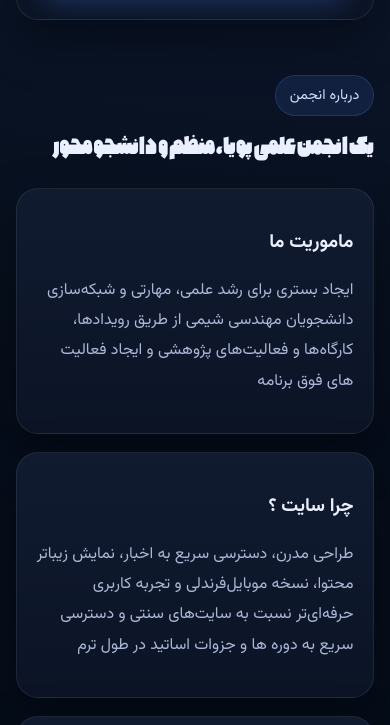
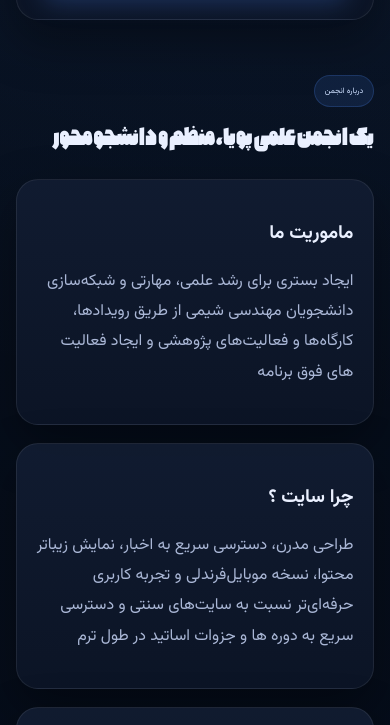
Before and after one commit to hosseinshamibaf/website-chemeng-ardakan-university, a plain HTML site: page index.html in a window 390 px wide. Shown: the part 1220-1945 px from the top of the page. Drawn offline with Linux system fonts and the light colour scheme.

Commit message:
Fix local 2(7)

```diff
--- a/css/styles.css
+++ b/css/styles.css
@@ -2074,5 +2074,15 @@ iframe {
         letter-spacing: -0.5px;
         box-sizing: border-box;
     }
-
-}
+    .section-tag {
+        display: block;
+        width: fit-content;
+        max-width: 100%;
+        white-space: nowrap;
+        font-size:8px;
+        padding: 9px 10px;
+        line-height: 1.5;
+        box-sizing: border-box;
+        text-align: center;
+    }
+}
```
